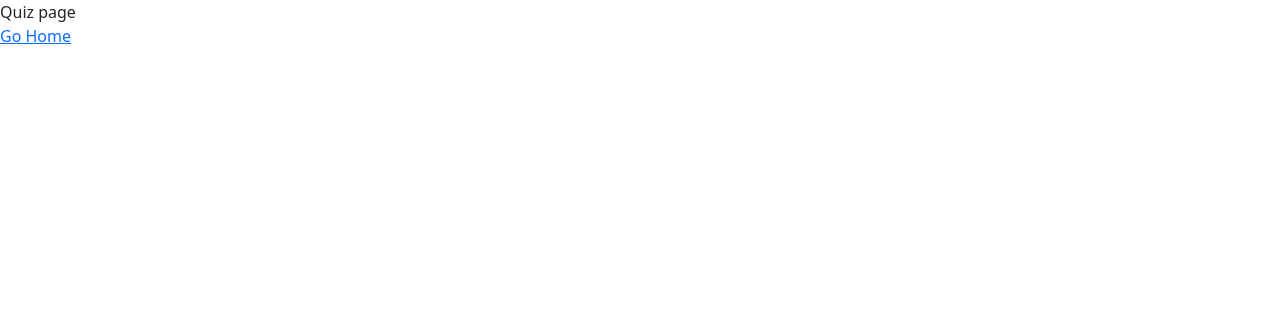
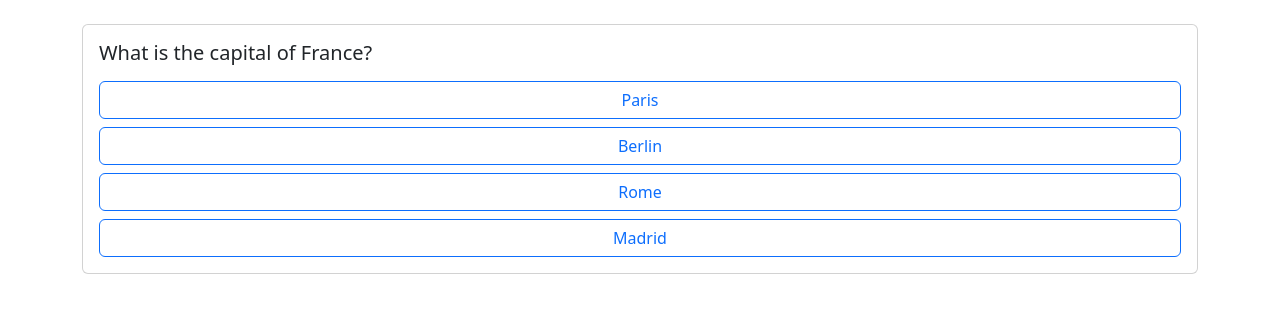
Before and after one commit to NeverWL/quizMe, a React (Vite) app: page /QuizPage in a window 1280 px wide. Shown: the top 312 px of the page. Built offline with nearby package versions, Linux system fonts and the light colour scheme.

Commit message:
added basic UI

```diff
--- a/src/pages/HomePage.jsx
+++ b/src/pages/HomePage.jsx
@@ -8,6 +8,7 @@ export default function HomePage() {
       <div className="container vh-100 d-flex flex-column justify-content-center align-items-center">
         <h1 className="mb-4">Welcome to QuizMe</h1>
         <button className="btn btn-primary" onClick={() => navigate("/SelectPage")}>Upload Study Materials</button>
+        <Link to="/TestPage">Test Page</Link>
       </div>
     );
     // return (
--- a/src/pages/QuizPage.jsx
+++ b/src/pages/QuizPage.jsx
@@ -1,10 +1,68 @@
 import { Link } from "react-router-dom";
+import React, { useEffect, useState } from "react";
+import { useNavigate } from "react-router-dom";
+
+const fetchQuestions = () => {
+    return new Promise((resolve) => {
+      setTimeout(() => {
+        resolve([
+          {
+            question: "What is the capital of France?",
+            choices: ["Paris", "Berlin", "Rome", "Madrid"],
+            answer: "Paris",
+          },
+          {
+            question: "What is 2 + 2?",
+            choices: ["3", "4", "5", "6"],
+            answer: "4",
+          },
+        ]);
+      }, 1000);
+    });
+  };
 
 export default function QuizPage() {
+    const [questions, setQuestions] = useState([]);
+    const [current, setCurrent] = useState(0);
+    const [score, setScore] = useState(0);
+    const navigate = useNavigate();
+
+    useEffect(() => {
+      fetchQuestions().then(setQuestions);
+    }, []);
+
+    const handleAnswer = (choice) => {
+      if (choice === questions[current].answer) setScore((s) => s + 1);
+      if (current + 1 < questions.length) {
+        setCurrent(current + 1);
+      } else {
+        navigate("/ResultsPage", { state: { score: score + (choice === questions[current].answer ? 1 : 0), total: questions.length } });
+      }
+    };
+
+    if (questions.length === 0) return <div className="p-4">Loading...</div>;
+
+    const q = questions[current];
     return (
-        <>
-            <div> Quiz page </div>
-            <Link to="/">Go Home</Link>
-        </>
-    )
+      <div className="container py-4">
+        <div className="card">
+          <div className="card-body">
+            <h5 className="card-title">{q.question}</h5>
+            <div className="d-flex flex-column gap-2 mt-3">
+              {q.choices.map((choice) => (
+                <button key={choice} className="btn btn-outline-primary" onClick={() => handleAnswer(choice)}>
+                  {choice}
+                </button>
+              ))}
+            </div>
+          </div>
+        </div>
+      </div>
+    );
+    // return (
+    //     <>
+    //         <div> Quiz page </div>
+    //         <Link to="/">Go Home</Link>
+    //     </>
+    // )
 };
--- /dev/null
+++ b/src/pages/ResultsPage.jsx
@@ -0,0 +1,21 @@
+import { useLocation, useNavigate } from "react-router-dom";
+
+
+export default function ResultsPage() {
+
+    const { state } = useLocation();
+    const navigate = useNavigate();
+
+    return (
+      <div className="container vh-100 d-flex flex-column justify-content-center align-items-center">
+        <h1 className="mb-3">Your Score: {state.score} / {state.total}</h1>
+        <button className="btn btn-secondary" onClick={() => navigate("/")}>Back to Home</button>
+      </div>
+    );
+    // return (
+    //     <>
+    //         <div> Select page </div>
+    //         <Link to="/QuizPage">Quiz Page</Link>
+    //     </>
+    // )
+};
--- /dev/null
+++ b/src/pages/TestPage.jsx
@@ -0,0 +1,13 @@
+import { Link } from "react-router-dom";
+
+export default function TestPage() {
+    //Do whatever you want here
+    const hi = 0;
+    return (
+        <>
+            <div> Test Page </div>
+            <div> {hi} </div>
+            <Link to="/">Go Home</Link>
+        </>
+    )
+};
```
Also changed, not shown: src/main.jsx (+10 -0 lines), src/pages/PageTemplate.jsx (added, +8 -0 lines).
